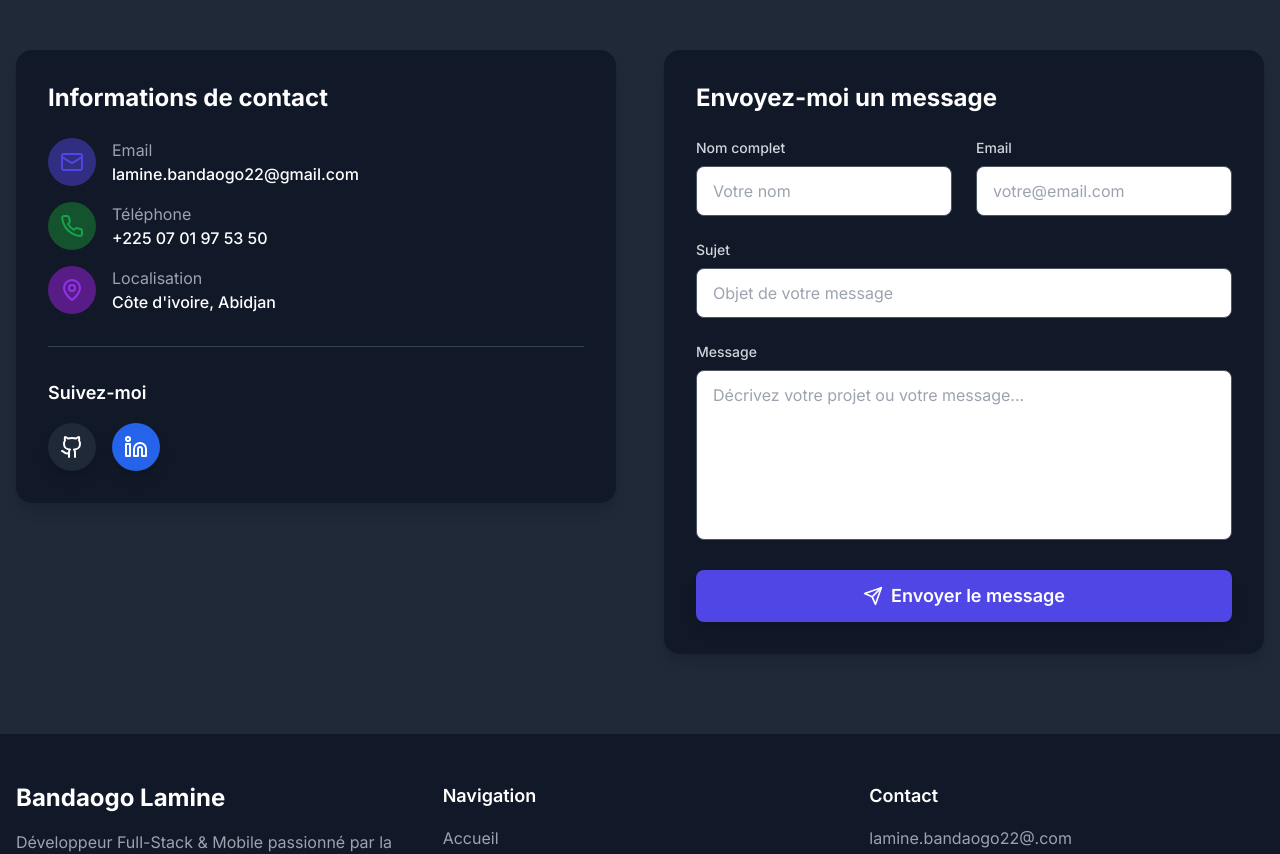
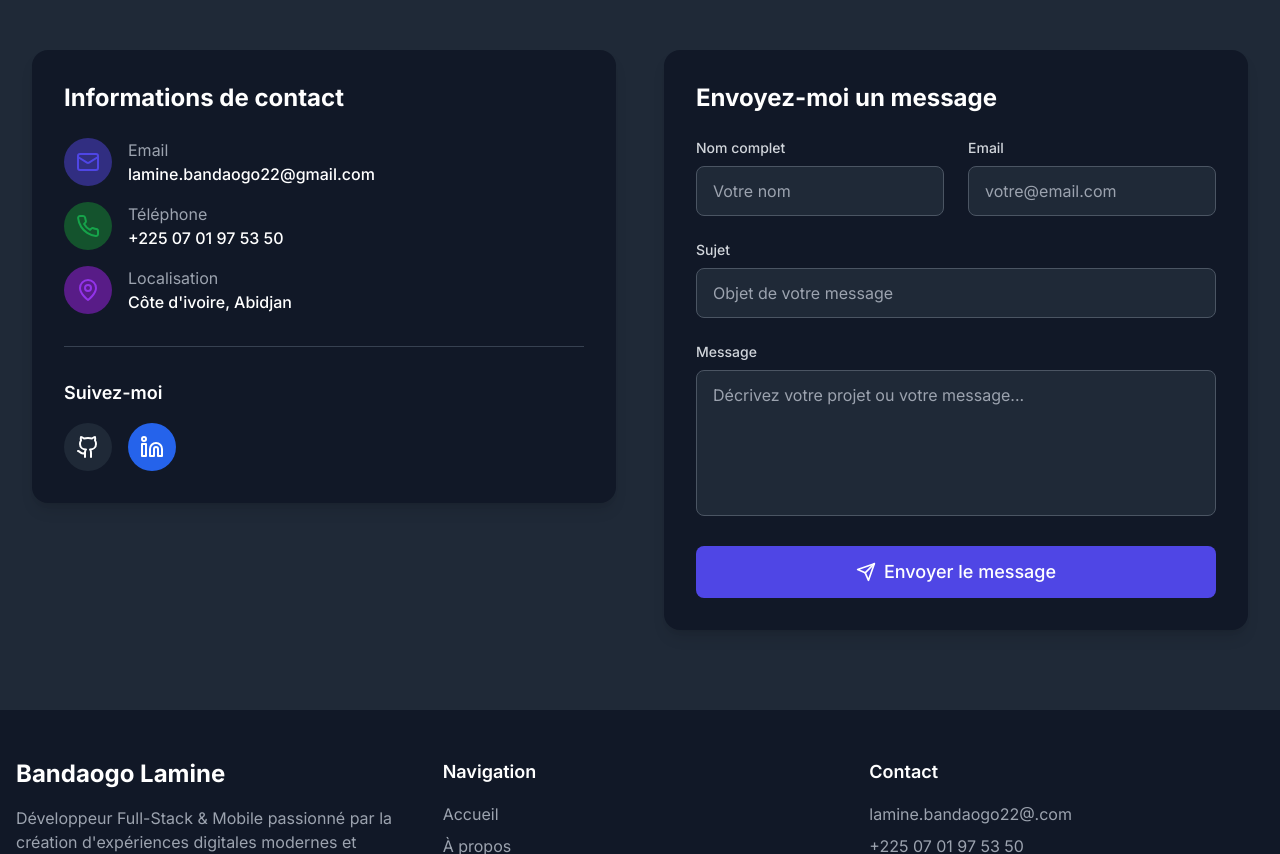
Before and after one commit to LamineBand/portfolio, a React (Vite) app: page / in a window 1280 px wide. Shown: the part 4420-5274 px from the top of the page. Built offline with nearby package versions, Linux system fonts and the light colour scheme.

Commit message:
reglement respons

```diff
--- a/src/components/Contact.tsx
+++ b/src/components/Contact.tsx
@@ -45,62 +45,67 @@ const Contact: React.FC = () => {
   };
 
   return (
-    <section id="contact" className="py-20 bg-gray-50 dark:bg-gray-800">
-      <div className="container mx-auto px-4">
-        <div className="text-center mb-16">
-          <h2 className="text-4xl font-bold text-gray-900 dark:text-white mb-4">
+    <section
+      id="contact"
+      className="py-12 sm:py-16 lg:py-20 bg-gray-50 dark:bg-gray-800"
+    >
+      <div className="container mx-auto px-4 sm:px-6 lg:px-8">
+        <div className="text-center mb-12 sm:mb-16">
+          <h2 className="text-3xl sm:text-4xl font-bold text-gray-900 dark:text-white mb-4">
             Contactez-moi
           </h2>
-          <p className="text-xl text-gray-600 dark:text-gray-400 max-w-3xl mx-auto">
+          <p className="text-lg sm:text-xl text-gray-600 dark:text-gray-400 max-w-3xl mx-auto px-4">
             Prêt à discuter de votre projet ? N'hésitez pas à me contacter pour
             une collaboration.
           </p>
         </div>
 
-        <div className="grid md:grid-cols-2 gap-12">
+        <div className="grid grid-cols-1 md:grid-cols-2 gap-8 lg:gap-12">
           {/* Informations de contact */}
-          <div className="space-y-8">
-            <div className="bg-white dark:bg-gray-900 p-8 rounded-2xl shadow-lg">
-              <h3 className="text-2xl font-bold text-gray-900 dark:text-white mb-6">
+          <div className="space-y-6 sm:space-y-8">
+            <div className="bg-white dark:bg-gray-900 p-4 sm:p-6 lg:p-8 rounded-2xl shadow-lg">
+              <h3 className="text-xl sm:text-2xl font-bold text-gray-900 dark:text-white mb-4 sm:mb-6">
                 Informations de contact
               </h3>
 
               <div className="space-y-4">
-                <div className="flex items-center space-x-4">
-                  <div className="w-12 h-12 bg-indigo-100 dark:bg-indigo-900 rounded-full flex items-center justify-center">
-                    <Mail className="w-6 h-6 text-indigo-600" />
+                <div className="flex items-center space-x-3 sm:space-x-4">
+                  <div className="w-10 h-10 sm:w-12 sm:h-12 bg-indigo-100 dark:bg-indigo-900 rounded-full flex items-center justify-center flex-shrink-0">
+                    <Mail className="w-5 h-5 sm:w-6 sm:h-6 text-indigo-600" />
                   </div>
-                  <div>
-                    <p className="text-gray-600 dark:text-gray-400">Email</p>
-                    <p className="text-gray-900 dark:text-white font-medium">
+                  <div className="min-w-0 flex-1">
+                    <p className="text-gray-600 dark:text-gray-400 text-sm sm:text-base">
+                      Email
+                    </p>
+                    <p className="text-gray-900 dark:text-white font-medium text-sm sm:text-base break-all">
                       lamine.bandaogo22@gmail.com
                     </p>
                   </div>
                 </div>
 
-                <div className="flex items-center space-x-4">
-                  <div className="w-12 h-12 bg-green-100 dark:bg-green-900 rounded-full flex items-center justify-center">
-                    <Phone className="w-6 h-6 text-green-600" />
+                <div className="flex items-center space-x-3 sm:space-x-4">
+                  <div className="w-10 h-10 sm:w-12 sm:h-12 bg-green-100 dark:bg-green-900 rounded-full flex items-center justify-center flex-shrink-0">
+                    <Phone className="w-5 h-5 sm:w-6 sm:h-6 text-green-600" />
                   </div>
-                  <div>
-                    <p className="text-gray-600 dark:text-gray-400">
+                  <div className="min-w-0 flex-1">
+                    <p className="text-gray-600 dark:text-gray-400 text-sm sm:text-base">
                       Téléphone
                     </p>
-                    <p className="text-gray-900 dark:text-white font-medium">
+                    <p className="text-gray-900 dark:text-white font-medium text-sm sm:text-base">
                       +225 07 01 97 53 50
                     </p>
                   </div>
                 </div>
 
-                <div className="flex items-center space-x-4">
-                  <div className="w-12 h-12 bg-purple-100 dark:bg-purple-900 rounded-full flex items-center justify-center">
-                    <MapPin className="w-6 h-6 text-purple-600" />
+                <div className="flex items-center space-x-3 sm:space-x-4">
+                  <div className="w-10 h-10 sm:w-12 sm:h-12 bg-purple-100 dark:bg-purple-900 rounded-full flex items-center justify-center flex-shrink-0">
+                    <MapPin className="w-5 h-5 sm:w-6 sm:h-6 text-purple-600" />
                   </div>
-                  <div>
-                    <p className="text-gray-600 dark:text-gray-400">
+                  <div className="min-w-0 flex-1">
+                    <p className="text-gray-600 dark:text-gray-400 text-sm sm:text-base">
                       Localisation
                     </p>
-                    <p className="text-gray-900 dark:text-white font-medium">
+                    <p className="text-gray-900 dark:text-white font-medium text-sm sm:text-base">
                       Côte d'ivoire, Abidjan
                     </p>
                   </div>
@@ -108,26 +113,26 @@ const Contact: React.FC = () => {
               </div>
 
               {/* Liens sociaux */}
-              <div className="mt-8 pt-8 border-t border-gray-200 dark:border-gray-700">
-                <h4 className="text-lg font-semibold text-gray-900 dark:text-white mb-4">
+              <div className="mt-6 sm:mt-8 pt-6 sm:pt-8 border-t border-gray-200 dark:border-gray-700">
+                <h4 className="text-base sm:text-lg font-semibold text-gray-900 dark:text-white mb-4">
                   Suivez-moi
                 </h4>
-                <div className="flex space-x-4">
+                <div className="flex space-x-3 sm:space-x-4">
                   <a
                     href="https://github.com/"
                     target="_blank"
                     rel="noopener noreferrer"
-                    className="social-link bg-gray-800 text-white hover:bg-gray-700"
+                    className="w-10 h-10 sm:w-12 sm:h-12 bg-gray-800 text-white hover:bg-gray-700 rounded-full flex items-center justify-center transition-colors duration-200"
                   >
-                    <Github className="w-6 h-6" />
+                    <Github className="w-5 h-5 sm:w-6 sm:h-6" />
                   </a>
                   <a
                     target="_blank"
                     rel="noopener noreferrer"
                     href="https://www.linkedin.com/feed/"
-                    className="social-link bg-blue-600 text-white hover:bg-blue-700"
+                    className="w-10 h-10 sm:w-12 sm:h-12 bg-blue-600 text-white hover:bg-blue-700 rounded-full flex items-center justify-center transition-colors duration-200"
                   >
-                    <Linkedin className="w-6 h-6" />
+                    <Linkedin className="w-5 h-5 sm:w-6 sm:h-6" />
                   </a>
                   {/**
                  *   <a
@@ -143,13 +148,13 @@ const Contact: React.FC = () => {
           </div>
 
           {/* Formulaire de contact */}
-          <div className="bg-white dark:bg-gray-900 p-8 rounded-2xl shadow-lg">
-            <h3 className="text-2xl font-bold text-gray-900 dark:text-white mb-6">
+          <div className="bg-white dark:bg-gray-900 p-4 sm:p-6 lg:p-8 rounded-2xl shadow-lg">
+            <h3 className="text-xl sm:text-2xl font-bold text-gray-900 dark:text-white mb-4 sm:mb-6">
               Envoyez-moi un message
             </h3>
 
-            <form onSubmit={handleSubmit} className="space-y-6">
-              <div className="grid md:grid-cols-2 gap-6">
+            <form onSubmit={handleSubmit} className="space-y-4 sm:space-y-6">
+              <div className="grid grid-cols-1 sm:grid-cols-2 gap-4 sm:gap-6">
                 <div>
                   <label
                     htmlFor="name"
@@ -164,7 +169,7 @@ const Contact: React.FC = () => {
                     value={formData.name}
                     onChange={handleChange}
                     required
-                    className="w-full px-4 py-3 bg-white-50 dark:bg-white-800 border border-gray-300 dark:border-gray-600 rounded-lg focus:ring-2 focus:ring-indigo-500 focus:border-transparent transition-colors"
+                    className="w-full px-3 sm:px-4 py-2 sm:py-3 bg-gray-50 dark:bg-gray-800 border border-gray-300 dark:border-gray-600 rounded-lg focus:ring-2 focus:ring-indigo-500 focus:border-transparent transition-colors text-sm sm:text-base"
                     placeholder="Votre nom"
                   />
                 </div>
@@ -182,7 +187,7 @@ const Contact: React.FC = () => {
                     value={formData.email}
                     onChange={handleChange}
                     required
-                    className="w-full px-4 py-3 bg-white-50 dark:bg-white-800 border border-gray-300 dark:border-gray-600 rounded-lg focus:ring-2 focus:ring-indigo-500 focus:border-transparent transition-colors"
+                    className="w-full px-3 sm:px-4 py-2 sm:py-3 bg-gray-50 dark:bg-gray-800 border border-gray-300 dark:border-gray-600 rounded-lg focus:ring-2 focus:ring-indigo-500 focus:border-transparent transition-colors text-sm sm:text-base"
                     placeholder="votre@email.com"
                   />
                 </div>
@@ -202,7 +207,7 @@ const Contact: React.FC = () => {
                   value={formData.subject}
                   onChange={handleChange}
                   required
-                  className="w-full px-4 py-3 bg-white-50 dark:bg-white-800 border border-gray-300 dark:border-gray-600 rounded-lg focus:ring-2 focus:ring-indigo-500 focus:border-transparent transition-colors"
+                  className="w-full px-3 sm:px-4 py-2 sm:py-3 bg-gray-50 dark:bg-gray-800 border border-gray-300 dark:border-gray-600 rounded-lg focus:ring-2 focus:ring-indigo-500 focus:border-transparent transition-colors text-sm sm:text-base"
                   placeholder="Objet de votre message"
                 />
               </div>
@@ -220,17 +225,17 @@ const Contact: React.FC = () => {
                   value={formData.message}
                   onChange={handleChange}
                   required
-                  rows={6}
-                  className="w-full px-4 py-3 bg-white-50 dark:bg-white-800 border border-gray-300 dark:border-gray-600 rounded-lg focus:ring-2 focus:ring-indigo-500 focus:border-transparent transition-colors resize-none"
+                  rows={5}
+                  className="w-full px-3 sm:px-4 py-2 sm:py-3 bg-gray-50 dark:bg-gray-800 border border-gray-300 dark:border-gray-600 rounded-lg focus:ring-2 focus:ring-indigo-500 focus:border-transparent transition-colors resize-none text-sm sm:text-base"
                   placeholder="Décrivez votre projet ou votre message..."
                 />
               </div>
 
               <button
                 type="submit"
-                className="w-full btn-primary py-3 text-lg flex items-center justify-center space-x-2"
+                className="w-full bg-indigo-600 hover:bg-indigo-700 text-white font-medium py-2 sm:py-3 px-4 rounded-lg transition-colors duration-200 text-sm sm:text-lg flex items-center justify-center space-x-2"
               >
-                <Send className="w-5 h-5" />
+                <Send className="w-4 h-4 sm:w-5 sm:h-5" />
                 <span>Envoyer le message</span>
               </button>
             </form>
--- a/src/components/Header.tsx
+++ b/src/components/Header.tsx
@@ -87,7 +87,7 @@ const Header: React.FC = () => {
           <div className="block md:hidden flex items-center space-x-2">
             {/**<ThemeToggle /> */}
             <button
-              style={{ backgroundColor: "white", marginRight: "1rem" }}
+              style={{ backgroundColor: "white" }}
               onClick={() => setIsOpen(!isOpen)}
               className="p-2 rounded-lg hover:bg-gray-100 dark:hover:bg-gray-800 transition-colors"
             >
```
